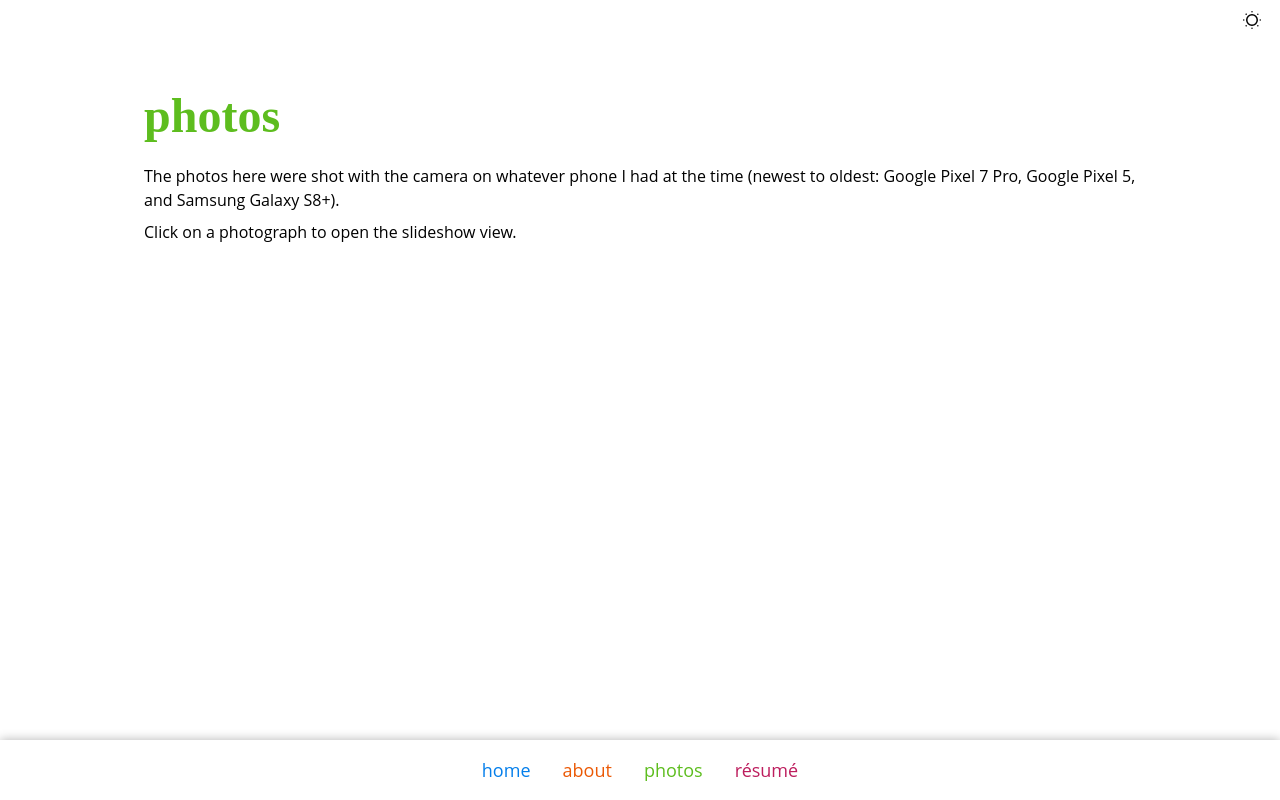
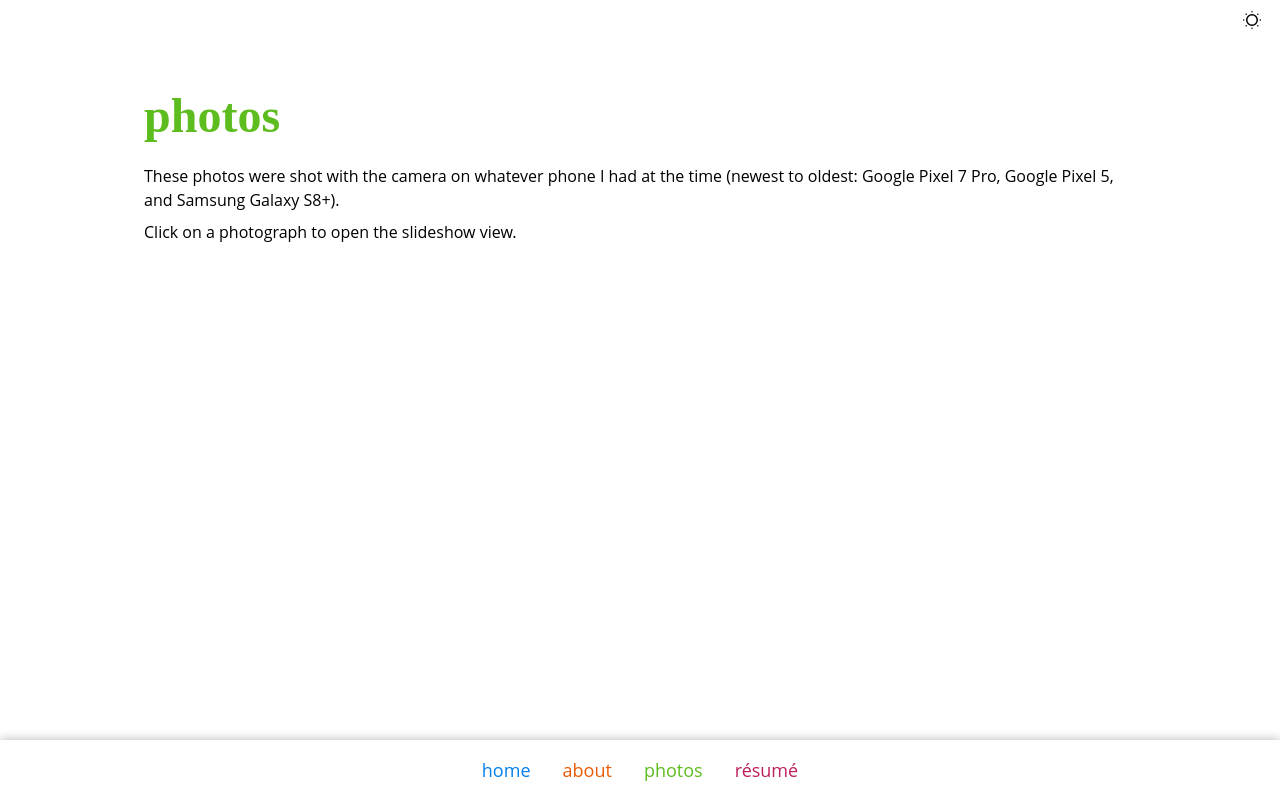
Before and after one commit to nosretepea/site, a Gatsby site: page /photos in a window 1280 px wide. Built offline with nearby package versions, Linux system fonts and the light colour scheme; Gatsby itself is replaced by a stand-in of ours.

Commit message:
More language finessing

```diff
--- a/src/pages/photos.tsx
+++ b/src/pages/photos.tsx
@@ -55,7 +55,7 @@ const PhotosPage: React.FC = (): ReactElement => {
             <h2 className="photos py-3 text-5xl font-bold">photos</h2>
             <div className="content-container">
               <p>
-                The photos here were shot with the camera on whatever phone I had at the time (newest to oldest: Google Pixel 7 Pro, Google Pixel 5, and Samsung Galaxy S8+).</p>
+                These photos were shot with the camera on whatever phone I had at the time (newest to oldest: Google Pixel 7 Pro, Google Pixel 5, and Samsung Galaxy S8+).</p>
               <p>Click on a photograph to open the slideshow view.</p>
               <div
                 className="grid grid-cols-1 sm:grid-cols-2 lg:grid-cols-3 xl:grid-cols-4 md:gap-2"
```
